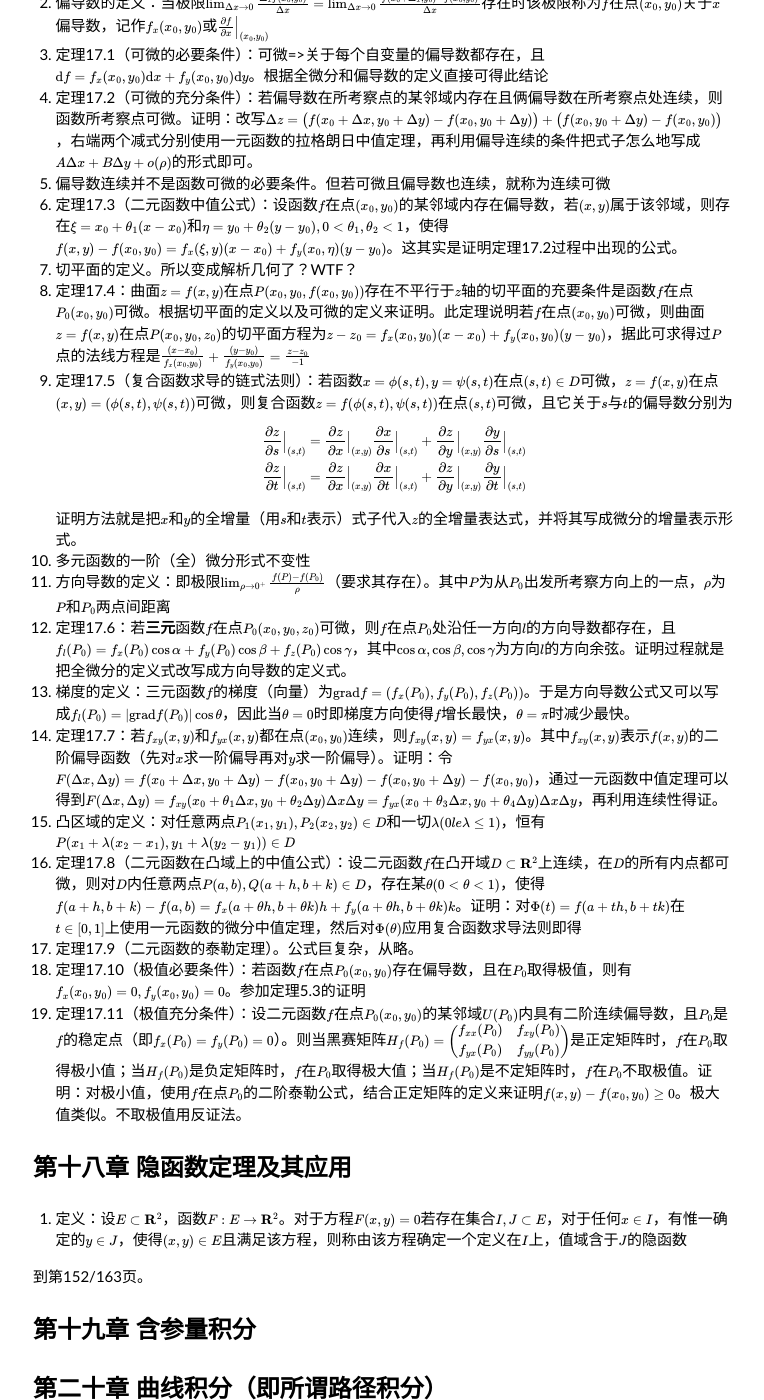
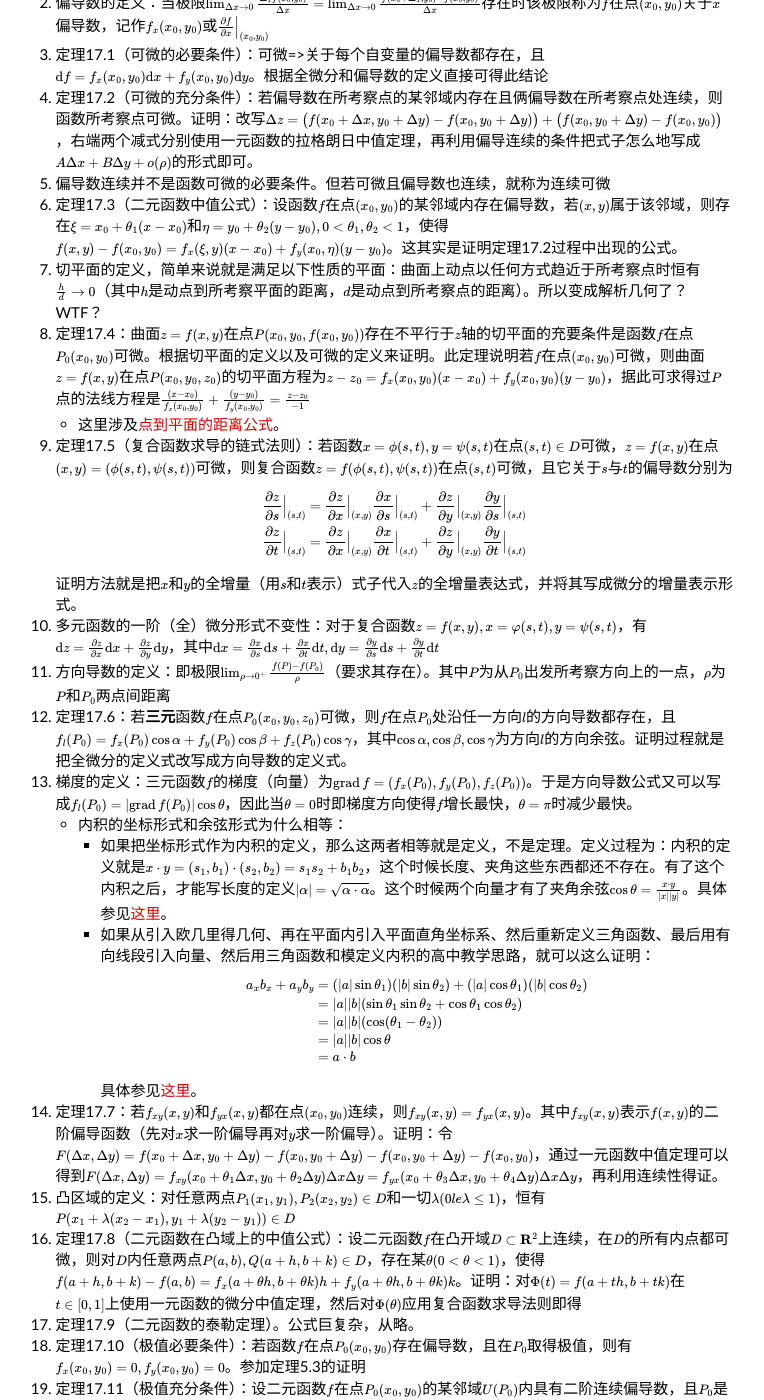
Before and after one commit to lam8da/lam8da.github.io, a Jekyll site: the page built from _posts/2017-10-28-mathematical-analysis-by-east-china-normal-university-notes2.md, in a window 1280 px wide and 1400 px high, scrolled down 6241 px. Shown: the whole window, without its empty margins (257-1021 px from the left). Built offline with Jekyll 4.4.1, drawn with Linux system fonts in a browser that asks for light colours; nearby versions of some CDN libraries; formulas are drawn with MathJax 3; some of the changed text lies outside the part shown.

Commit message:
Add more notes on chapter 17

```diff
--- a/_posts/2017-10-28-mathematical-analysis-by-east-china-normal-university-notes2.md
+++ b/_posts/2017-10-28-mathematical-analysis-by-east-china-normal-university-notes2.md
@@ -194,8 +194,9 @@ tags:
 1. 定理17.2（可微的充分条件）：若偏导数在所考察点的某邻域内存在且俩偏导数在所考察点处连续，则函数所考察点可微。证明：改写$$\Delta z=\big(f(x_0+\Delta x,y_0+\Delta y)-f(x_0,y_0+\Delta y)\big)+\big(f(x_0,y_0+\Delta y)-f(x_0,y_0)\big)$$，右端两个减式分别使用一元函数的拉格朗日中值定理，再利用偏导连续的条件把式子怎么地写成$$A\Delta x+B\Delta y+o(\rho)$$的形式即可。
 1. 偏导数连续并不是函数可微的必要条件。但若可微且偏导数也连续，就称为连续可微
 1. 定理17.3（二元函数中值公式）：设函数$$f$$在点$$(x_0,y_0)$$的某邻域内存在偏导数，若$$(x,y)$$属于该邻域，则存在$$\xi=x_0+\theta_1(x-x_0)$$和$$\eta=y_0+\theta_2(y-y_0),0\lt\theta_1,\theta_2\lt1$$，使得$$f(x,y)-f(x_0,y_0)=f_x(\xi,y)(x-x_0)+f_y(x_0,\eta)(y-y_0)$$。这其实是证明定理17.2过程中出现的公式。
-1. 切平面的定义。所以变成解析几何了？WTF？
+1. 切平面的定义，简单来说就是满足以下性质的平面：曲面上动点以任何方式趋近于所考察点时恒有$$\frac{h}{d}\to0$$（其中$$h$$是动点到所考察平面的距离，$$d$$是动点到所考察点的距离）。所以变成解析几何了？WTF？
 1. 定理17.4：曲面$$z=f(x,y)$$在点$$P(x_0,y_0,f(x_0,y_0))$$存在不平行于$$z$$轴的切平面的充要条件是函数$$f$$在点$$P_0(x_0,y_0)$$可微。根据切平面的定义以及可微的定义来证明。此定理说明若$$f$$在点$$(x_0,y_0)$$可微，则曲面$$z=f(x,y)$$在点$$P(x_0,y_0,z_0)$$的切平面方程为$$z-z_0=f_x(x_0,y_0)(x-x_0)+f_y(x_0,y_0)(y-y_0)$$，据此可求得过$$P$$点的法线方程是$$\frac{(x-x_0)}{f_x(x_0,y_0)}+\frac{(y-y_0)}{f_y(x_0,y_0)}=\frac{z-z_0}{-1}$$
+   - 这里涉及[点到平面的距离公式](https://zh.wikipedia.org/wiki/%E8%B7%9D%E7%A6%BB#%E7%82%B9%E5%88%B0%E5%B9%B3%E9%9D%A2%E7%9A%84%E8%B7%9D%E9%9B%A2)。
 1. 定理17.5（复合函数求导的链式法则）：若函数$$x=\phi(s,t),y=\psi(s,t)$$在点$$(s,t)\in D$$可微，$$z=f(x,y)$$在点$$(x,y)=(\phi(s,t),\psi(s,t))$$可微，则复合函数$$z=f(\phi(s,t),\psi(s,t))$$在点$$(s,t)$$可微，且它关于$$s$$与$$t$$的偏导数分别为
 
    $$
@@ -206,16 +207,37 @@ tags:
    $$
 
    证明方法就是把$$x$$和$$y$$的全增量（用$$s$$和$$t$$表示）式子代入$$z$$的全增量表达式，并将其写成微分的增量表示形式。
-1. 多元函数的一阶（全）微分形式不变性
+1. 多元函数的一阶（全）微分形式不变性：对于复合函数$$z=f(x,y),x=\varphi(s,t),y=\psi(s,t)$$，有$$\mathrm{d}z=\frac{\partial z}{\partial x}\mathrm{d}x+\frac{\partial z}{\partial y}\mathrm{d}y$$，其中$$\mathrm{d}x=\frac{\partial x}{\partial s}\mathrm{d}s+\frac{\partial x}{\partial t}\mathrm{d}t, \mathrm{d}y=\frac{\partial y}{\partial s}\mathrm{d}s+\frac{\partial y}{\partial t}\mathrm{d}t$$
 1. 方向导数的定义：即极限$$\lim_{\rho\to 0^+}\frac{f(P)-f(P_0)}{\rho}$$（要求其存在）。其中$$P$$为从$$P_0$$出发所考察方向上的一点，$$\rho$$为$$P$$和$$P_0$$两点间距离
 1. 定理17.6：若**三元**函数$$f$$在点$$P_0(x_0,y_0,z_0)$$可微，则$$f$$在点$$P_0$$处沿任一方向$$l$$的方向导数都存在，且$$f_l(P_0)=f_x(P_0)\cos\alpha+f_y(P_0)\cos\beta+f_z(P_0)\cos\gamma$$，其中$$\cos\alpha,\cos\beta,\cos\gamma$$为方向$$l$$的方向余弦。证明过程就是把全微分的定义式改写成方向导数的定义式。
-1. 梯度的定义：三元函数$$f$$的梯度（向量）为$$\mathrm{grad}f=(f_x(P_0),f_y(P_0),f_z(P_0))$$。于是方向导数公式又可以写成$$f_l(P_0)=\vert\mathrm{grad}f(P_0)\vert\cos\theta$$，因此当$$\theta=0$$时即梯度方向使得$$f$$增长最快，$$\theta=\pi$$时减少最快。
+1. 梯度的定义：三元函数$$f$$的梯度（向量）为$$\mathrm{grad}\,f=(f_x(P_0),f_y(P_0),f_z(P_0))$$。于是方向导数公式又可以写成$$f_l(P_0)=\vert\mathrm{grad}\,f(P_0)\vert\cos\theta$$，因此当$$\theta=0$$时即梯度方向使得$$f$$增长最快，$$\theta=\pi$$时减少最快。
+   - 内积的坐标形式和余弦形式为什么相等：
+     - 如果把坐标形式作为内积的定义，那么这两者相等就是定义，不是定理。定义过程为：内积的定义就是$$x\cdot y=(s_1,b_1)\cdot(s_2,b_2)=s_1s_2+b_1b_2$$，这个时候长度、夹角这些东西都还不存在。有了这个内积之后，才能写长度的定义$$\vert\alpha\vert=\sqrt{\alpha\cdot\alpha}$$。这个时候两个向量才有了夹角余弦$$\cos\theta=\frac{x\cdot y}{\vert x\vert\vert y\vert}$$。具体参见[这里](https://www.zhihu.com/question/29039728/answer/139939836)。
+     - 如果从引入欧几里得几何、再在平面内引入平面直角坐标系、然后重新定义三角函数、最后用有向线段引入向量、然后用三角函数和模定义内积的高中教学思路，就可以这么证明：
+
+       $$
+       \begin{align}
+       a_x b_x+a_y b_y&=(\vert a\vert\sin\theta_1)(\vert b\vert\sin\theta_2)+(\vert a\vert\cos\theta_1)(\vert b\vert\cos\theta_2)\\
+       &=\vert a\vert\vert b\vert(\sin\theta_1\sin\theta_2+\cos\theta_1\cos\theta_2)\\
+       &=\vert a\vert\vert b\vert(\cos(\theta_1-\theta_2))\\
+       &=\vert a\vert\vert b\vert\cos\theta\\
+       &=a\cdot b
+       \end{align}
+       $$
+
+       具体参见[这里](https://www.zhihu.com/question/29039728/answer/140045949)。
 1. 定理17.7：若$$f_{xy}(x,y)$$和$$f_{yx}(x,y)$$都在点$$(x_0,y_0)$$连续，则$$f_{xy}(x,y)=f_{yx}(x,y)$$。其中$$f_{xy}(x,y)$$表示$$f(x,y)$$的二阶偏导函数（先对$$x$$求一阶偏导再对$$y$$求一阶偏导）。证明：令$$F(\Delta x,\Delta y)=f(x_0+\Delta x,y_0+\Delta y)-f(x_0,y_0+\Delta y)-f(x_0,y_0+\Delta y)-f(x_0,y_0)$$，通过一元函数中值定理可以得到$$F(\Delta x,\Delta y)=f_{xy}(x_0+\theta_1\Delta x,y_0+\theta_2\Delta y)\Delta x\Delta y=f_{yx}(x_0+\theta_3\Delta x,y_0+\theta_4\Delta y)\Delta x\Delta y$$，再利用连续性得证。
 1. 凸区域的定义：对任意两点$$P_1(x_1,y_1),P_2(x_2,y_2)\in D$$和一切$$\lambda(0le\lambda\le1)$$，恒有$$P(x_1+\lambda(x_2-x_1),y_1+\lambda(y_2-y_1))\in D$$
 1. 定理17.8（二元函数在凸域上的中值公式）：设二元函数$$f$$在凸开域$$D\subset\mathbf{R}^2$$上连续，在$$D$$的所有内点都可微，则对$$D$$内任意两点$$P(a,b),Q(a+h,b+k)\in D$$，存在某$$\theta(0\lt\theta\lt1)$$，使得$$f(a+h,b+k)-f(a,b)=f_x(a+\theta h,b+\theta k)h+f_y(a+\theta h,b+\theta k)k$$。证明：对$$\Phi(t)=f(a+th,b+tk)$$在$$t\in[0,1]$$上使用一元函数的微分中值定理，然后对$$\Phi(\theta)$$应用复合函数求导法则即得
 1. 定理17.9（二元函数的泰勒定理）。公式巨复杂，从略。
 1. 定理17.10（极值必要条件）：若函数$$f$$在点$$P_0(x_0,y_0)$$存在偏导数，且在$$P_0$$取得极值，则有$$f_x(x_0,y_0)=0,f_y(x_0,y_0)=0$$。参加定理5.3的证明
 1. 定理17.11（极值充分条件）：设二元函数$$f$$在点$$P_0(x_0,y_0)$$的某邻域$$U(P_0)$$内具有二阶连续偏导数，且$$P_0$$是$$f$$的稳定点（即$$f_x(P_0)=f_y(P_0)=0$$）。则当黑赛矩阵$$H_f(P_0)=\begin{pmatrix} f_{xx}(P_0) & f_{xy}(P_0) \\ f_{yx}(P_0) & f_{yy}(P_0) \\ \end{pmatrix}$$是正定矩阵时，$$f$$在$$P_0$$取得极小值；当$$H_f(P_0)$$是负定矩阵时，$$f$$在$$P_0$$取得极大值；当$$H_f(P_0)$$是不定矩阵时，$$f$$在$$P_0$$不取极值。证明：对极小值，使用$$f$$在点$$P_0$$的二阶泰勒公式，结合正定矩阵的定义来证明$$f(x,y)-f(x_0,y_0)\ge0$$。极大值类似。不取极值用反证法。
+1. lambda小结：
+   - 搞清楚几个概念的关系：
+     - （偏）导数和全微分的定义（分别考虑一元和多元函数）
+     - 求复合函数的（偏）导数的链式法则（分别考虑一元和多元**复合**函数）
+     - 复合函数的全微分的形式不变性（分别考虑一元和多元**复合**函数）
+     - 偏导数、方向导数、梯度的关系：偏导数的一种特殊的方向导数（方向为坐标轴）；梯度是一个向量，每个方向上的值等于函数在该点的偏导数值
 
 
 # 第十八章 隐函数定理及其应用
```
